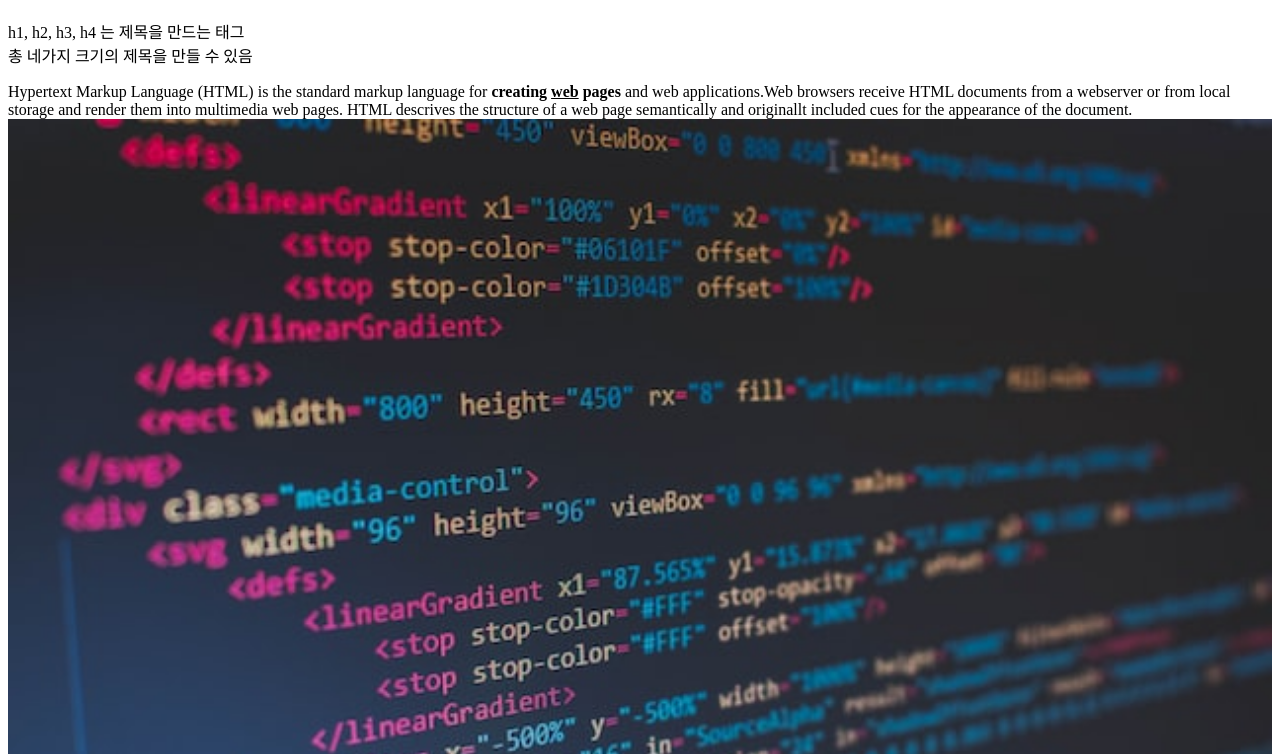
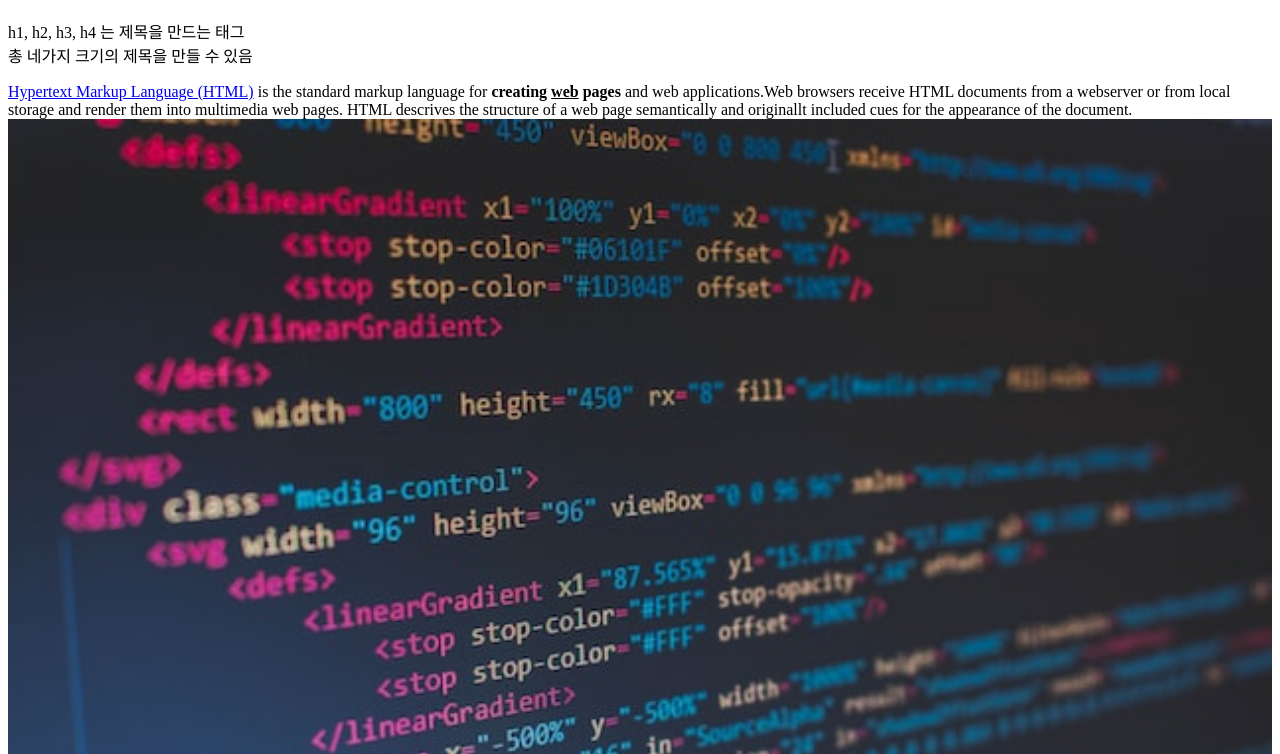
Before and after one commit to noismik/html_for-study, a plain HTML site: page web/1.html in a window 1280 px wide. Shown: the part 426-1180 px from the top of the page. Drawn offline with Linux system fonts and the light colour scheme.

Commit message:
Update 1.html
213

```diff
--- a/web/1.html
+++ b/web/1.html
@@ -29,7 +29,7 @@ li태그는 반드시 부모 태그가 필요하다. ul, ol태그는 반드시
 <h1>HTML이란 무엇인가?</h1>
 h1, h2, h3, h4 는 제목을 만드는 태그<br>
 총 네가지 크기의 제목을 만들 수 있음
-<p>Hypertext Markup Language (HTML) is the standard
+<p><a href="https://www.w3.org/TR/2011/WD-html5-20110405/" target="_blank" title="html5 specification">Hypertext Markup Language (HTML)</a> is the standard
 markup language for <strong>creating <u>web</u> pages</strong>
 and web applications.Web browsers receive HTML documents from a webserver or from local storage and
 render them into multimedia web pages. HTML descrives the structure of a web page semantically and originallt included cues for the appearance of the document.
@@ -40,6 +40,8 @@ br은 줄바꿈 태그, p는 단락을 만들어 주는 태그<br>
 br은 여러번 사용 가능하며 닫을 때 한 번만 써주고, p는 열림과 닫힘을 같이 씀.<br>
 strong 태그는 강조 표시, u태그는 밑줄 태그 (underline에서 유래)<br>
 p style="margin" css 문법이며 태그와 태그 사이의 여백을 margin이라 함. top은 위쪽 여백을 뜻함.<br>
-img태그는 이미지 삽입태그. src는 source의 준말. width는 이미지의 크기
+img태그는 이미지 삽입태그. src는 source의 준말. width는 이미지의 크기<br>
+a태그는 앵커(링크 태그) href는 하이퍼텍스트(링크) reference의 준말 target="_black"라는 뜻은 새탭으로 열기를 하고 싶을 때<br>
+뒤에 붙는 title="html5 specification"은 툴팁으로 이게 무엇인지 알려주고 싶을 때 씀
 </body>
 </html>
```
